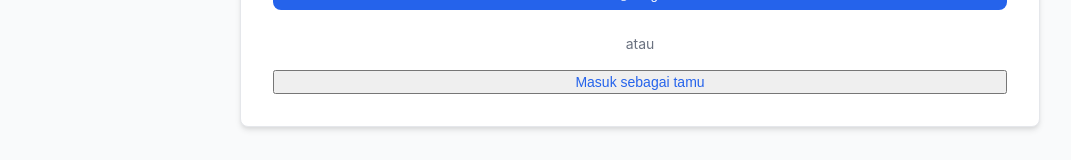
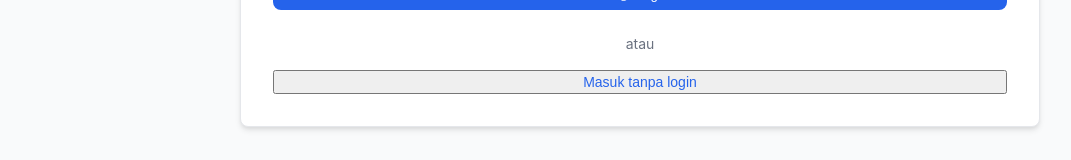
Before and after one commit to alfarabi-a96/basecamp-hmte-web, a React (Vite) app: page /login in a window 1280 px wide. Shown: the part 525-685 px from the top of the page, without its empty margins (0-1071 px from the left). Built offline with nearby package versions, Linux system fonts and the light colour scheme.

Commit message:
update button

```diff
--- a/src/pages/LoginPage.tsx
+++ b/src/pages/LoginPage.tsx
@@ -190,7 +190,7 @@ const LoginPage: React.FC = () => {
               className='mt-4 w-full text-center text-sm text-blue-600 hover:text-blue-700 font-medium transition-colors duration-200'
               disabled={isSubmitting}
             >
-              Masuk sebagai tamu
+              Masuk tanpa login
             </button>
           </div>
 
```
